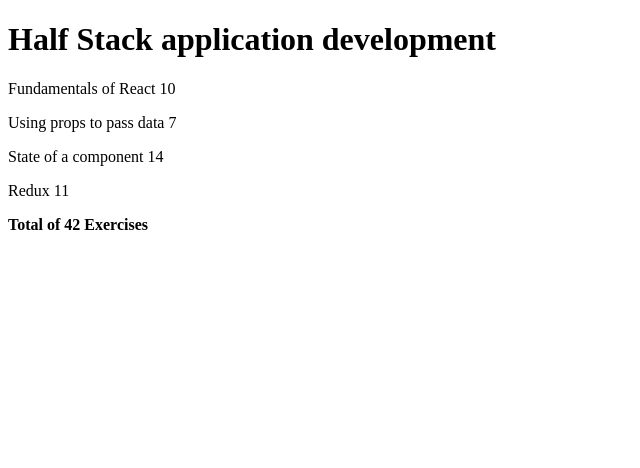
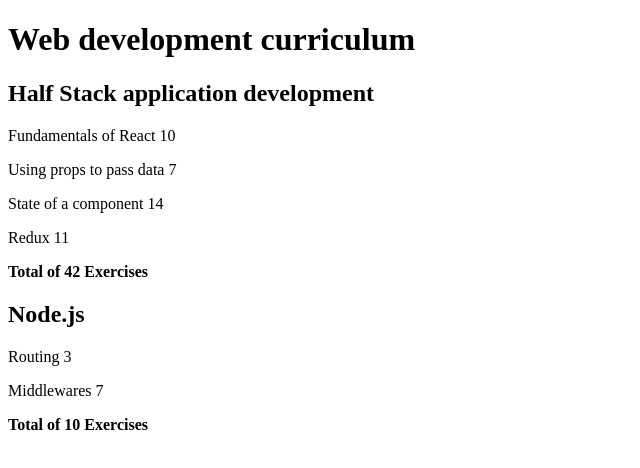
Before and after one commit to VehvilainenPooki/FullstackSubmissions, a React (Vite) app in the folder Parts/part 2/1-5 course information/: page / in a window 1280 px wide. Shown: the top 468 px of the page, without its empty margins (0-640 px from the left). Built offline with nearby package versions, Linux system fonts and the light colour scheme.

Commit message:
Exercise 2.4

```diff
--- a/Parts/part 2/1-5 course information/src/App.jsx
+++ b/Parts/part 2/1-5 course information/src/App.jsx
@@ -14,7 +14,7 @@
 const Header = ({text}) => {
   return (
     <div>
-      <h1>{text}</h1>
+      <h2>{text}</h2>
     </div>
   )
 }
@@ -45,9 +45,10 @@
 Number of exercises 31*/
 
 const App = () => {
-  const course = {
+  const courses = [
+    {
+      name: 'Half Stack application development',
       id: 1,
-    name: 'Half Stack application development',
       parts: [
         {
           name: 'Fundamentals of React',
@@ -70,10 +71,29 @@
           id: 4
         }
       ]
+    },
+    {
+      name: 'Node.js',
+      id: 2,
+      parts: [
+        {
+          name: 'Routing',
+          exercises: 3,
+          id: 1
+        },
+        {
+          name: 'Middlewares',
+          exercises: 7,
+          id: 2
         }
+      ]
+    }
+  ]
+
   return (
     <div>
-      <Course course={course}/>
+      <h1>Web development curriculum</h1>
+      {courses.map(course => <Course key={course.id} course={course}/>)}
     </div>
   )
 }
```
Lines whose indentation alone changed are shown as unchanged.
